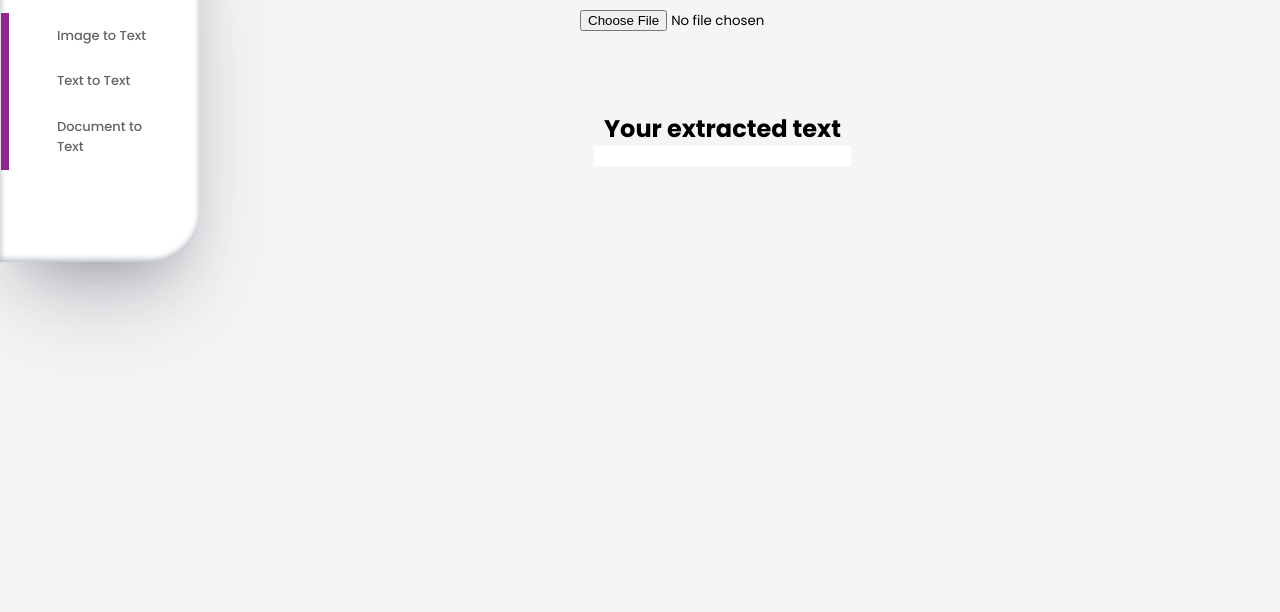
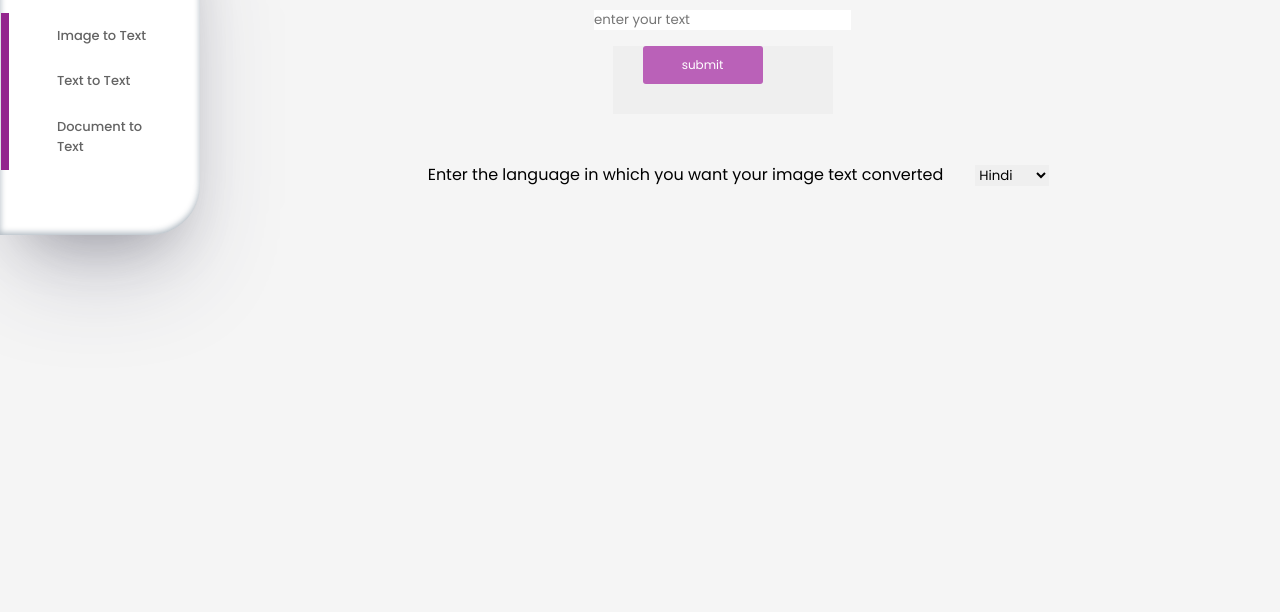
Before and after one commit to SajanRajbanshi/Samvaad-Sahayak, a website: page form_doc.html in a window 1280 px wide. Shown: the part 188-800 px from the top of the page. Drawn offline with Linux system fonts and the light colour scheme.

Commit message:
Changes added

```diff
--- a/form_doc.html
+++ b/form_doc.html
@@ -1,19 +1,21 @@
 <!DOCTYPE html>
 <html lang="en">
+
 <head>
     <meta charset="UTF-8">
     <meta name="viewport" content="width=device-width, initial-scale=1.0">
     <link rel="stylesheet" href="style.css" />
     <link rel="stylesheet" href="form_image.css">
-    <!-- <link rel="stylesheet" href="form_text.css"> -->
+    <link rel="stylesheet" href="form_text.css">
     <!-- Font Awesome Cdn Link -->
     <link rel="stylesheet" href="https://cdnjs.cloudflare.com/ajax/libs/font-awesome/6.2.0/css/all.min.css" />
     <title>Document</title>
 </head>
+
 <body>
     <header class="header">
         <div class="logo">
-            <img class="imlogo" src="/images/lotus (1).png" alt="">
+            <!-- <img class="imlogo" src="/images/lotus (1).png" alt=""> -->
             <a href="index.html">Samvaad Sahayak</a>
         </div>
 
@@ -28,7 +30,7 @@
                     <span>You want to...</span>
                     <a href="form_image.html" class="active">Image to Text</a>
                     <a href="form_text.html" class="active">Text to Text</a>
-              <a href="" class="active">Document to Text</a>
+                    <a href="form_doc.html" class="active">Document to Text</a>
                     <!-- <a href="homepage.html" class="active">Image to Text</a> -->
                 </div>
             </div>
@@ -37,22 +39,40 @@
 
         <div class="main-body">
             <div class="imgtotext">
-                <label for="" class="imagelabel">
-                    <h1>Upload you image</h1>
+                <label class="imagelabel">
+                    <h1>Enter you doc here</h1>
                 </label>
-                <input type="file" placeholder="upload your image" />
+                <input type="text" placeholder="enter your text" />
             </div>
-            <div class="convertedimg">
-                <h2>Your extracted text</h2>
-                <input type="text" />
+            <div class="buttondiv">
+              <button>
+                <input type="button" value="submit" class="buttonSubmit" />
+              </button>
             </div>
 
+            <div class="dropdowndiv">
+              <label class="imagelabel">Enter the language in which you want your image text converted</label>
+              <div>
+                <select>
+                    <option value='Hindi'>Hindi</option>
+                    <option value='Gujarati'>Gujarati</option>
+                    <option value='Marathi'>Marathi</option>
+                    <option value='Bengali'>Bengali</option>
+                    <option value='Tamil'>Tamil</option>
+                    <option value='Telugu'>Telugu</option>
+                </select>
+              </div>
+            <!-- </div>
+            <div class="hi">
+                <input type="button " value="submit ">
+            </div> -->
 
-          <div class="history_lists">
+            <div class="history_lists ">
 
             </div>
 
         </div>
     </div>
 </body>
+
 </html>
--- a/form_image.css
+++ b/form_image.css
@@ -20,3 +20,33 @@
     justify-content: center;
     margin: 5rem;
 }
+
+.buttonSubmit{
+    background-color: #ba61b8;
+    color: white;
+    width: 120px;
+    padding: 10px 18px;
+    border-radius: 3px;
+    text-align: center;
+    text-decoration: none;
+    display: block;
+    margin-left: 30px;
+    margin-right: 70px;
+    margin-bottom: 30px;
+    font-size: 12px;
+    cursor: pointer;
+}
+
+.buttondiv{
+    display: flex;
+    align-items: center;
+    justify-content: center;
+    margin: 1rem;
+}
+
+.dropdowndiv{
+    display: flex;
+    flex-direction: row;
+    align-items: center;
+    justify-content: center;
+}
```
Also changed, not shown: form_image.html (+21 -2 lines), form_text.html (+29 -6 lines), package.json (added, +16 -0 lines), script.js (added, +44 -0 lines), image/test_image.png (added), 2 other files. Lines whose indentation alone changed are shown as unchanged.
